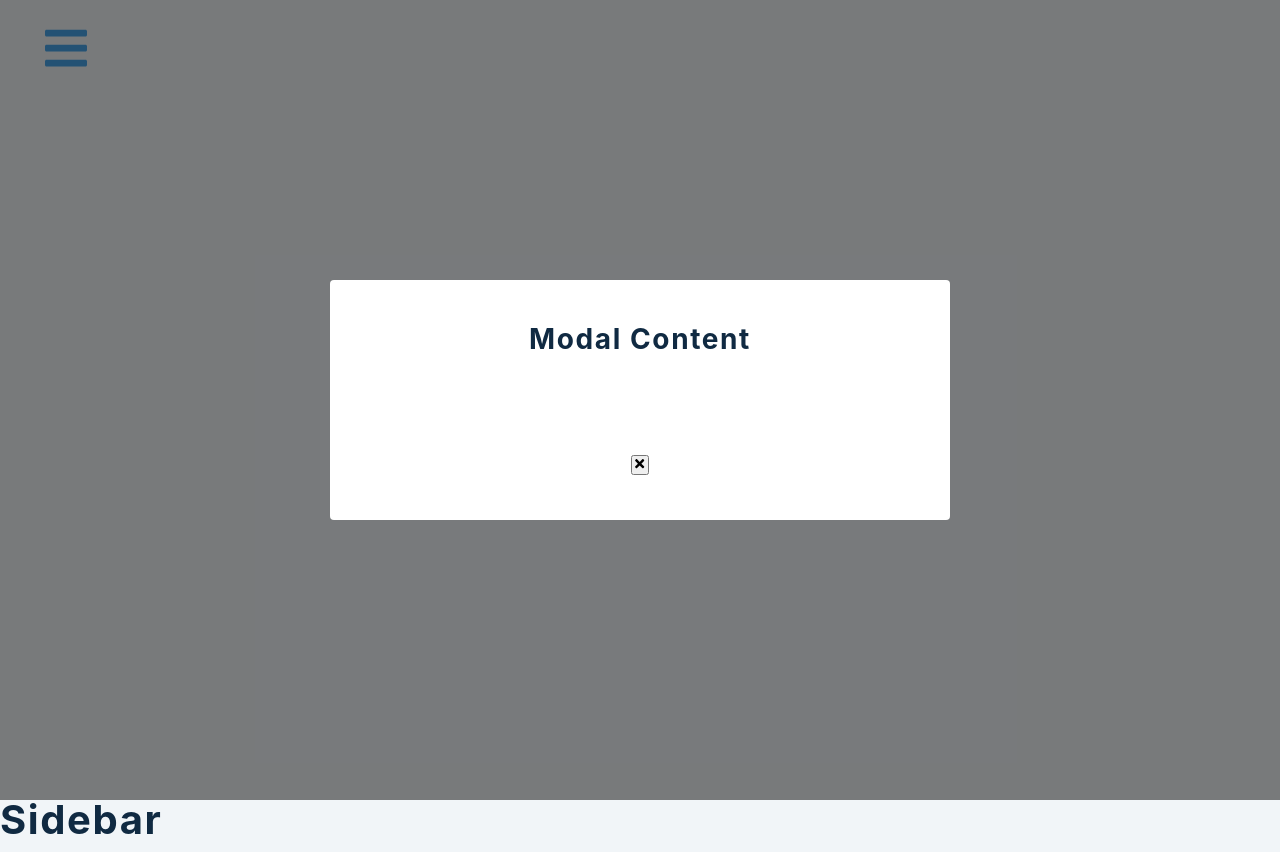
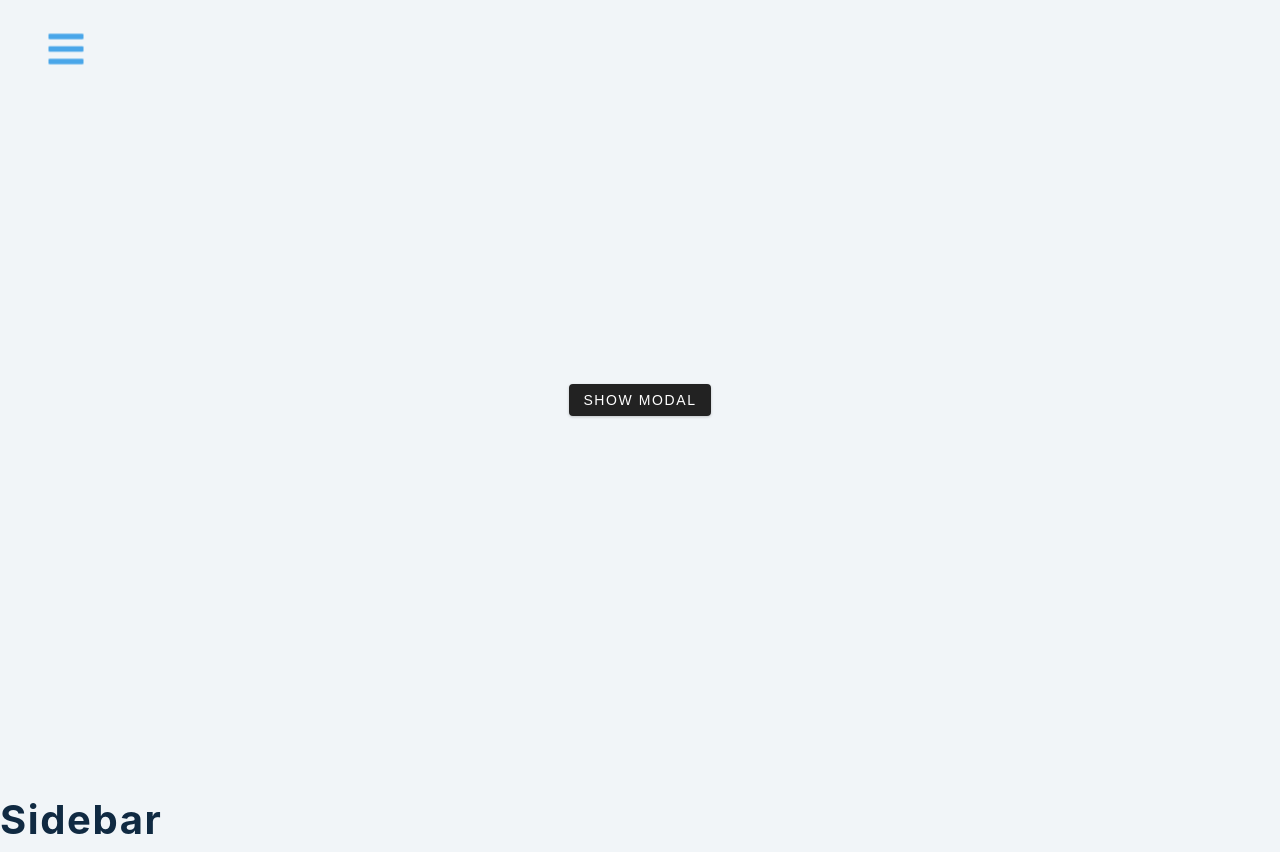
Before and after one commit to jos3ph-m/Sidebar-and-Modal, a React (Create React App) app: page / in a window 1280 px wide. Built offline with nearby package versions, Linux system fonts and the light colour scheme.

Commit message:
Modal structure

```diff
--- a/src/Modal.js
+++ b/src/Modal.js
@@ -2,7 +2,7 @@ import React from 'react';
 import { FaTimes } from 'react-icons/fa';
 const Modal = () => {
   return (
-    <div className={`modal-overlay show-modal`}>
+    <div className={`modal-overlay`}>
       <div className="modal-container">
         <h3>modal content</h3>
         <button className="closed-modal-btn">
```
